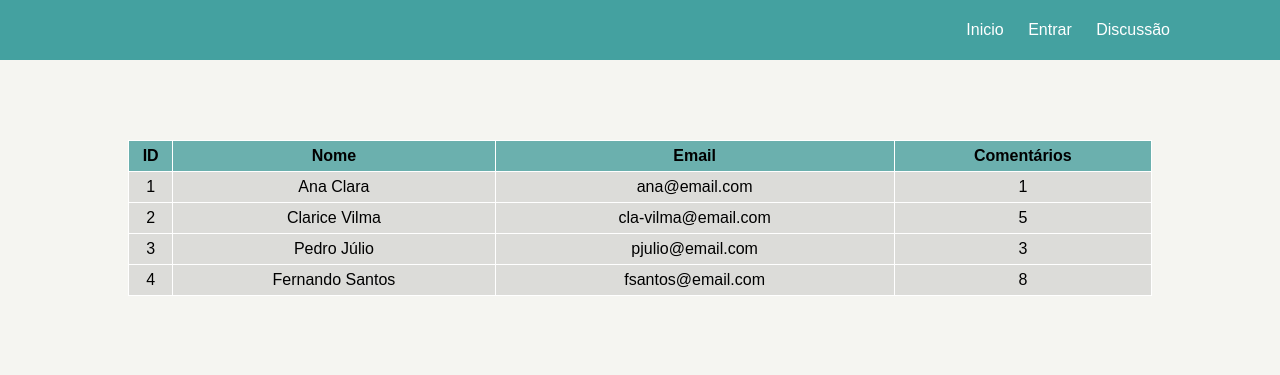
After one commit to pjulioss/site-comentarios, a PHP site: page /dados.php in a window 1280 px wide. The commit adds this page. Shown: the top 375 px of the page. Run offline with PHP 8.4, Linux system fonts and the light colour scheme.

Commit message:
Pagina de dados criada

```diff
--- /dev/null
+++ b/css/dados.css
@@ -0,0 +1,61 @@
+* {
+    padding: 0px;
+    margin: 0px;
+}
+
+body {
+    font-family: arial;
+    background-color: rgba(245, 245, 241, 0.938);
+}
+
+/* Menu */
+nav{
+    background-color: #44A1A0;
+    height: 60px;
+}
+
+ul{
+    list-style: none;
+    float: right;
+    margin-right: 100px;
+}
+
+li {
+    display: inline-block;
+    line-height: 60px;
+    padding: 0px 10px;
+}
+
+li a{
+    text-decoration: none;
+    color: #fff;
+}
+
+li a:hover{
+    border-bottom: 1px solid #fff;
+    padding-bottom: 5px;
+}
+
+/*Tabelas*/
+
+table{
+    width: 80%;
+    background-color: rgba(0,0,0, .1);
+    margin: 80px auto;
+    border-collapse: collapse;
+}
+
+td{
+    border: 1px solid #fff;
+}
+
+tr#titulo{
+    background-color: rgba(68, 161, 159, 0.733);
+    text-align: center;
+    font-weight: bold;
+}
+
+tr{
+    line-height: 30px;
+    text-align: center;
+}
--- a/css/entrar.css
+++ b/css/entrar.css
@@ -41,6 +41,7 @@ h1 {
     font-weight: normal;
     text-align: center;
     margin-bottom: 10px;
+    background-color: rgba(39, 136, 115, 0.192);
 }
 
 input[type=submit]{
--- /dev/null
+++ b/dados.php
@@ -0,0 +1,51 @@
+<!DOCTYPE html>
+<html lang="pt-br">
+<head>
+    <meta charset="UTF-8">
+    <meta name="viewport" content="width=device-width, initial-scale=1.0">
+    <meta http-equiv="X-UA-Compatible" content="ie=edge">
+    <link rel="stylesheet" href="css/dados.css">
+    <title>Dados</title>
+</head>
+<body>
+    <nav>
+        <ul>
+            <li><a href="index.php">Inicio</a> </li>
+            <li><a href="entrar.php">Entrar</a></li>
+            <li><a href="discussao.php">Discussão</a></li>
+        </ul>
+    </nav>
+    <table>
+        <tr id='titulo'>
+            <td>ID</td>
+            <td>Nome</td>
+            <td>Email</td>
+            <td>Comentários</td>
+        </tr>
+        <tr>
+            <td>1</td>
+            <td>Ana Clara</td>
+            <td>ana@email.com</td>
+            <td>1</td>
+        </tr>
+        <tr>
+            <td>2</td>
+            <td>Clarice Vilma</td>
+            <td>cla-vilma@email.com</td>
+            <td>5</td>
+        </tr>
+        <tr>
+            <td>3</td>
+            <td>Pedro Júlio</td>
+            <td>pjulio@email.com</td>
+            <td>3</td>
+        </tr>
+        <tr>
+            <td>4</td>
+            <td>Fernando Santos</td>
+            <td>fsantos@email.com</td>
+            <td>8</td>
+        </tr>
+    </table>
+</body>
+</html>
--- a/entrar.php
+++ b/entrar.php
@@ -12,9 +12,9 @@
     <form method="POST">
         <h1>Acesse sua conta</h1>
         <img src="img/envelope.png" alt="">
-        <input type="email" name="email" autocomplete="off"><!-- autocomplete="off" para desligar o autocompletar -->
+        <input type="email" name="email" autocomplete="off" placeholder="Email"><!-- autocomplete="off" para desligar o autocompletar -->
         <img src="img/cadeado.png" alt="">
-        <input type="password" name="senha">
+        <input type="password" name="senha" placeholder="Senha">
         <input type="submit" value="Entrar">
         <a href="cadastrar.php">Não tem uma conta? Cadastre-se!</a>
     </form>
```
Also changed, not shown: discussao.php (+3 -6 lines), index.php (+3 -6 lines).
